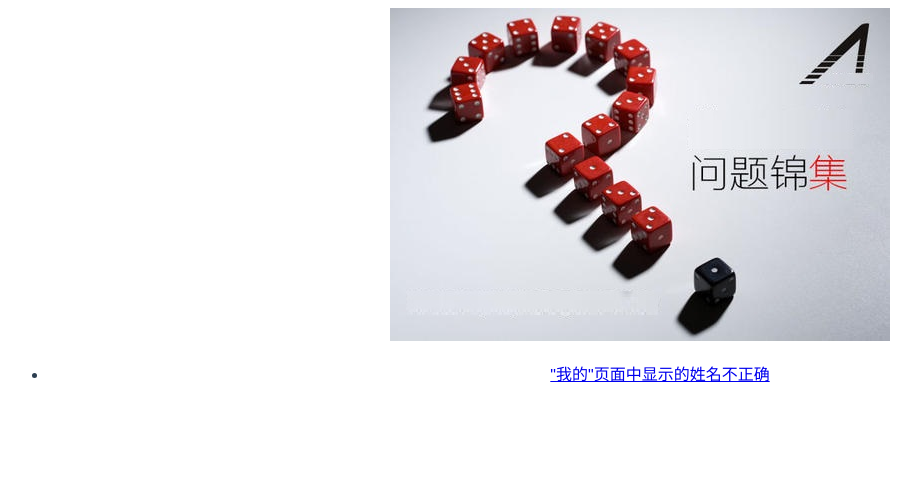
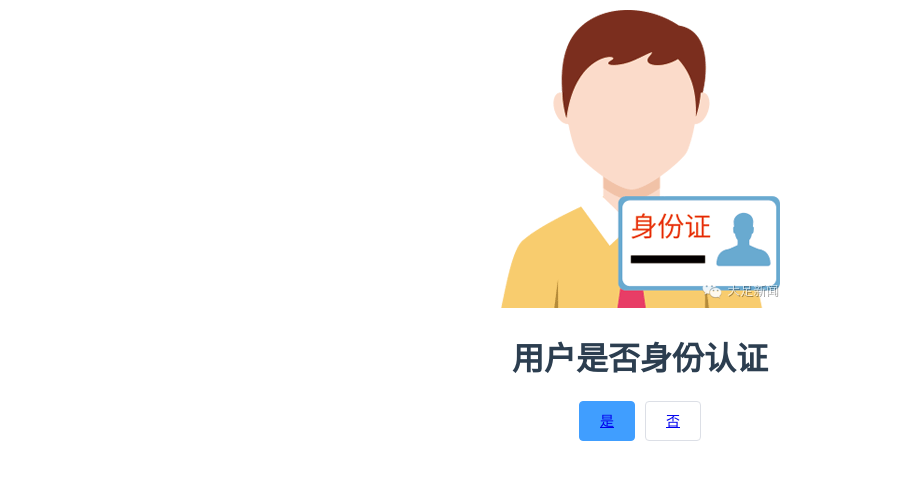
Before and after one commit to eric8180/Qrecord, a Vue app: page /#/ in a window 1280 px wide. Shown: the top 480 px of the page, without its empty margins (0-921 px from the left). Built offline with nearby package versions, Linux system fonts and the light colour scheme; what mint-ui would draw is missing.

Commit message:
Signed-off-by: fan <fanyf628@163.com>

```diff
--- /dev/null
+++ b/src/components/Isid.vue
@@ -0,0 +1,18 @@
+<template>
+  <div id="Isid">
+
+      <h1>CMDS中用户认证信息是否正确</h1>
+
+
+  </div>
+</template>
+
+<script>
+export default {
+  name: 'Isid'
+}
+</script>
+
+<style>
+/* #info el-input{width: 60%}; */
+</style>
--- /dev/null
+++ b/src/components/Notid.vue
@@ -0,0 +1,34 @@
+<template>
+  <div id="Notid">
+
+      <h1>请您完成身份认证</h1>
+      <div class="info">
+      <p>姓名:</p>
+      <el-input
+       type="textarea"
+       autosize
+       placeholder="请输入姓名"
+       v-model="textarea2">
+      </el-input>
+      <p>身份证：</p>
+      <el-input
+      type="text"
+      placeholder="请输入身份证号码"
+      v-model="text"
+      maxlength="18"
+      show-word-limit>
+      </el-input>
+      </div>
+
+  </div>
+</template>
+
+<script>
+export default {
+  name: 'Notid'
+}
+</script>
+
+<style>
+/* #info el-input{width: 60%}; */
+</style>
--- a/src/components/QuestionName.vue
+++ /dev/null
@@ -1,16 +0,0 @@
-<template>
-  <div id="QuestionName">
-    <div >
-      <h1>用户是否身份证</h1>
-    </div>
-  </div>
-</template>
-
-<script>
-export default {
-  name: 'QuestionName'
-}
-</script>
-
-<style>
-</style>
--- a/src/components/QuestionIndex.vue
+++ b/src/components/judge.vue
@@ -1,19 +1,21 @@
 <template>
   <div id="home">
     <div id="img">
-        <img alt="Question logo" src="../assets/question.jpg">
+        <img alt="Question logo" src="../assets/sfz.jpg">
     </div>
-    <div id="question">
-      <ul>
-        <li><router-link to="/questionname">"我的"页面中显示的姓名不正确</router-link></li>
-      </ul>
+    <div id="judge">
+      <h1>用户是否身份认证</h1>
+      <el-row>
+      <el-button type="primary" ><router-link to ="/Isid">是</router-link></el-button>
+      <el-button><router-link to ="/Notid">否</router-link></el-button>
+    </el-row>
     </div>
   </div>
 </template>
 
 <script>
 export default {
-  name: 'QuestionIndex'
+  name: 'judge'
 }
 </script>
 
@@ -25,7 +27,7 @@ export default {
   text-align: center;
   color: #2c3e50;
 }
-#question a{
+#judge a{
   text-decoration: none;
   color:cornflowerblue
 }
```
Also changed, not shown: src/router.js (+7 -4 lines), public/sfz.jpg (added), src/assets/sfz.jpg (added).
